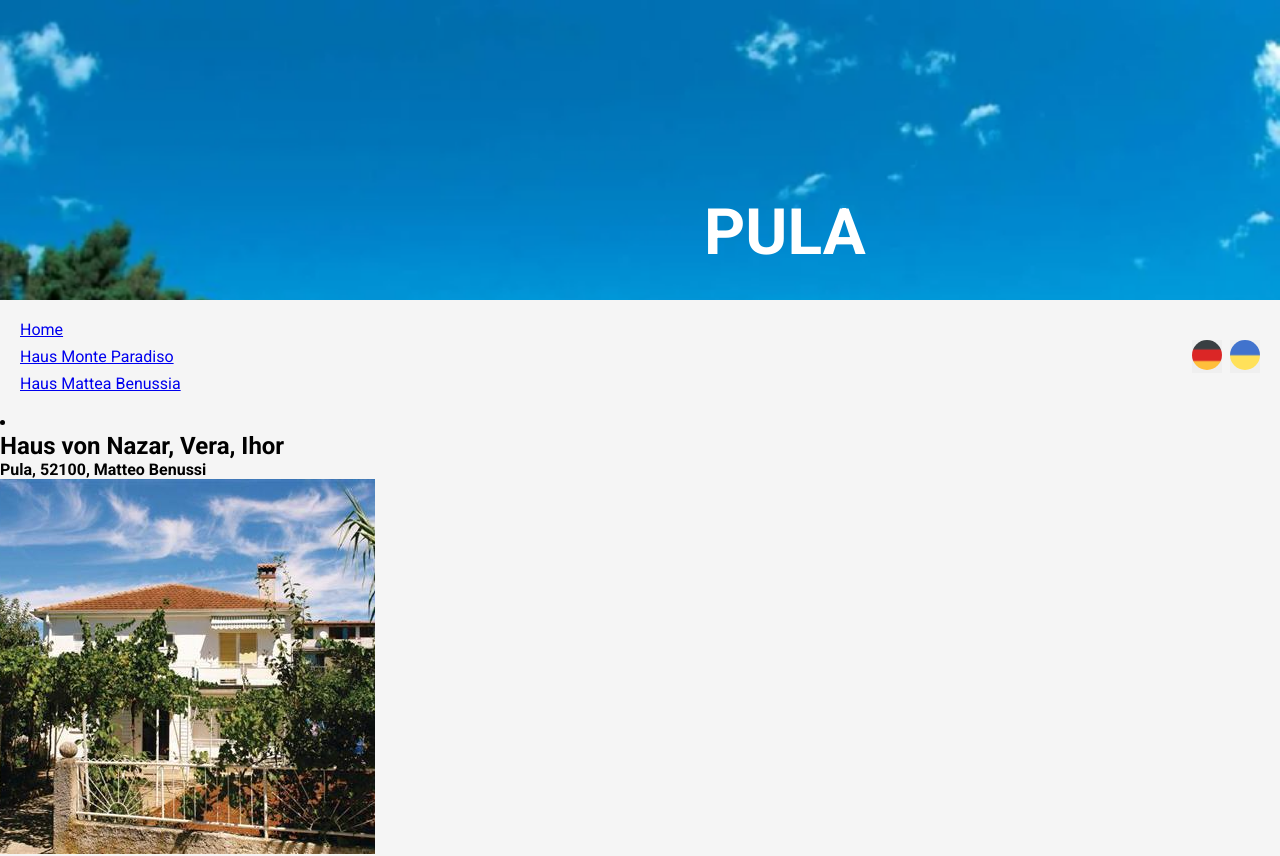
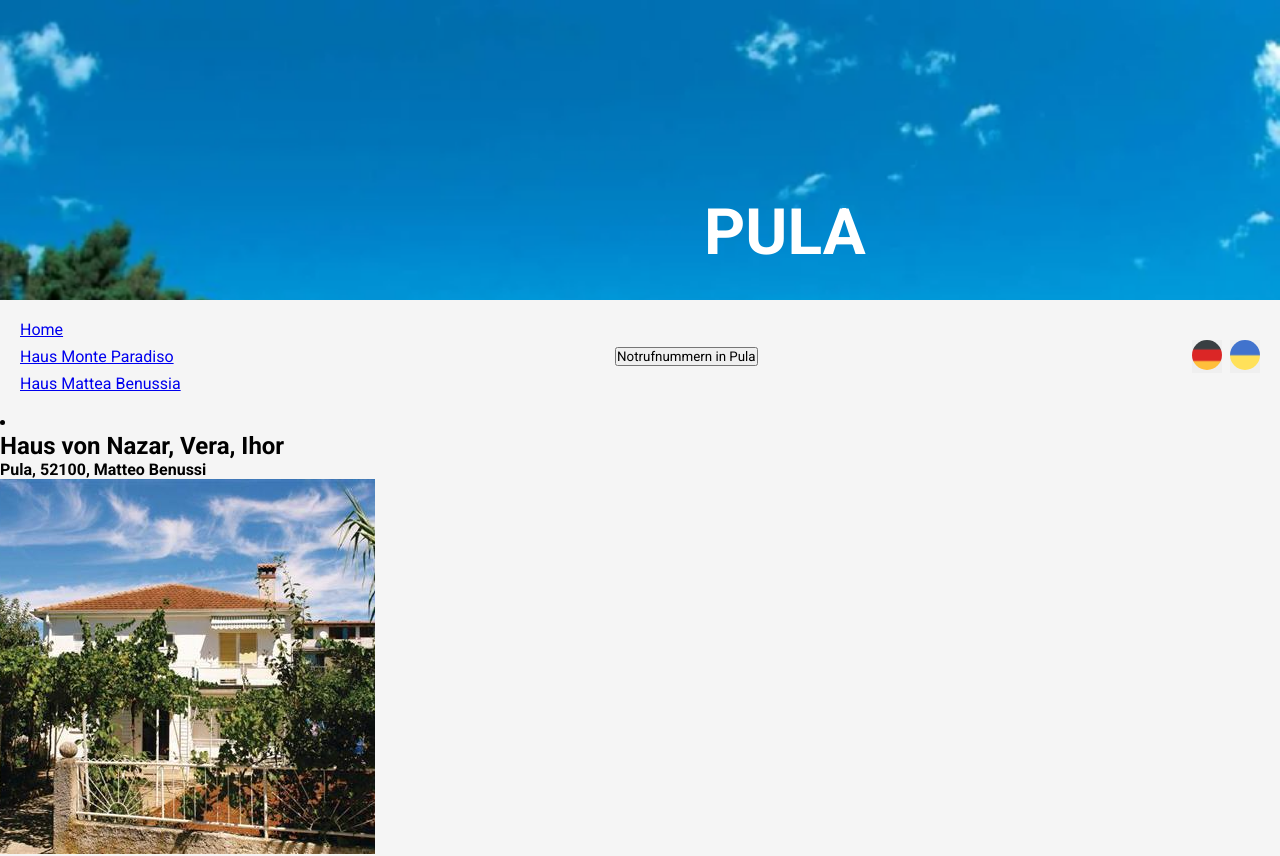
Before and after one commit to jana-rosegarden/travel-app-react, a React (Vite) app: page /house/benussia in a window 1280 px wide. Shown: the top 856 px of the page. Built offline with nearby package versions, Linux system fonts and the light colour scheme.

Commit message:
Toggle showNotfallNummer Funktion hinzugefügt

```diff
--- a/src/App.jsx
+++ b/src/App.jsx
@@ -12,9 +12,11 @@ import Hause from './pages/Hause.jsx';
 import Kategorieliste from './pages/Kategorieliste.jsx';
 
 export const LanguageContext = createContext();
+export const EmergencyTelContex = createContext();
 
 function App() {
   const [lang, setLang] = useState(localStorage.getItem("language") || "de");
+  const [showNotfallNummern, setShowNotfallNummern] = useState(false);
 
   useEffect(()=>{
     localStorage.setItem("language", lang)
@@ -22,7 +24,7 @@ function App() {
 
   return (
       <LanguageContext. Provider value={{lang, setLang}}>
-
+      <EmergencyTelContex.Provider value={{showNotfallNummern, setShowNotfallNummern}}>
       <BrowserRouter>
           <Header />
           <Nav />
@@ -36,7 +38,7 @@ function App() {
 
 
       </BrowserRouter>
-
+      </EmergencyTelContex.Provider>
       </LanguageContext. Provider>
   )
 }
--- /dev/null
+++ b/src/components/Liste.jsx
@@ -0,0 +1,24 @@
+import { useContext } from "react";
+
+import { LanguageContext } from "../App";
+import Minicard from "./Minicard.jsx";
+
+import { notfallNummer } from "../data/kontakts.js";
+
+export default function Liste(){
+    const {lang, setLang} = useContext(LanguageContext);
+    return(
+        <ul>
+            {notfallNummer.map(item=>{
+                return(
+                    <Minicard
+                    key={item.id}
+                    name={item.name[lang]}
+                    image={item.image}
+                    telefon={item.telefon}
+                    />
+                )
+            })}
+        </ul>
+    )
+}
--- /dev/null
+++ b/src/components/Minicard.jsx
@@ -0,0 +1,12 @@
+
+
+
+export default function Minicard({name, image, telefon}){
+    return(
+        <>
+            <h4>{name}</h4>
+            <img src={image} alt={name} />
+            <p>{telefon}</p>
+        </>
+    )
+};
--- a/src/components/Nav.jsx
+++ b/src/components/Nav.jsx
@@ -1,15 +1,22 @@
-
 import { Link } from "react-router-dom"
+import { useState } from "react";
 
 import deLang from "../assets/images/icons/de.webp";
 import ukrLang from "../assets/images/icons/ukr.webp"
 import { useContext } from "react";
 
 import { LanguageContext } from "../App.jsx";
+import { EmergencyTelContex } from "../App.jsx";
+
+import { translations } from "../data/translations.js";
 
 export default function Nav(){
+    const {lang, setLang} = useContext(LanguageContext);
+    const {showNotfallNummern, setShowNotfallNummern} = useContext(EmergencyTelContex);
 
-    const {lang, setLang} = useContext(LanguageContext);
+    function toggleShowNotfallNummer(){
+        setShowNotfallNummern(prev => !prev)
+    };
 
     return(
         <nav className="nav-haupt">
@@ -18,7 +25,10 @@ export default function Nav(){
                 <Link to="/house/paradiso"> {lang === "de" ? "Haus Monte Paradiso" : "Будинок Monte Paradiso: Яна та Анді"} </Link>
                 <Link to="/house/benussia"> {lang === "de" ? "Haus Mattea Benussia" : "Будинок Mattea Benussia: Назар та батьки"}  </Link>
             </div>
-
+            <button
+                onClick={toggleShowNotfallNummer}
+            > {translations[lang].notruf}
+            </button>
             <div className="div-lang">
                 <button
                   className="button-lang"
--- a/src/data/translations.js
+++ b/src/data/translations.js
@@ -13,7 +13,8 @@ export const translations = {
         parken: "Parkensmöglichkeiten",
         eintritt: "Eintritt",
         datenschutz: "Datenschutzerklärung",
-        impressum: "impressum"
+        impressum: "impressum",
+        notruf: "Notrufnummern in Pula"
     },
     uk:{
         name: "Назва",
@@ -26,7 +27,8 @@ export const translations = {
         parken: "Парковка",
         eintritt: "Вхід",
         datenschutz: "Політика конфіденційності",
-        impressum: "Вихідні дані"
+        impressum: "Вихідні дані",
+        notruf: "Номера екстреної служби в Пулі"
     }
 };
 
--- a/src/pages/Hause.jsx
+++ b/src/pages/Hause.jsx
@@ -2,14 +2,18 @@ import { useParams } from "react-router-dom";
 import { useContext, useState } from "react";
 
 import { LanguageContext } from "../App";
+import { EmergencyTelContex } from "../App";
 import Card from "../components/Card";
 import Impressum from "../components/Impressum.jsx";
+import Minicard from "../components/Minicard.jsx";
+import Liste from "../components/Liste.jsx";
+
 import { kontaktsData } from "../data/kontakts.js";
 
 export default function Hause(){
     const { hause } = useParams();
     const {lang, setLang} = useContext(LanguageContext);
-
+    const {showNotfallNummern, setShowNotfallNummern} = useContext(EmergencyTelContex);
     const[isOpenDaten, setOpenDaten] = useState(false);
     const [isOpenImpressum, setOpenImpressum] = useState(false);
 
@@ -31,6 +35,7 @@ export default function Hause(){
                 image={targetHause.image}
                 telefons= {targetHause.telefons}
                 />
+             {showNotfallNummern && <Liste />}
              <Impressum
                     toggleDaten={handleToggleDaten}
                     toggleImpressum={handleToggleImpressum}
--- a/src/pages/Kategorieliste.jsx
+++ b/src/pages/Kategorieliste.jsx
@@ -50,6 +50,7 @@ export default function Kategorieliste(){
                 })}
 
             </ul>
+
             <Impressum
                 toggleDaten={handleToggleDaten}
                 toggleImpressum={handleToggleImpressum}
```
